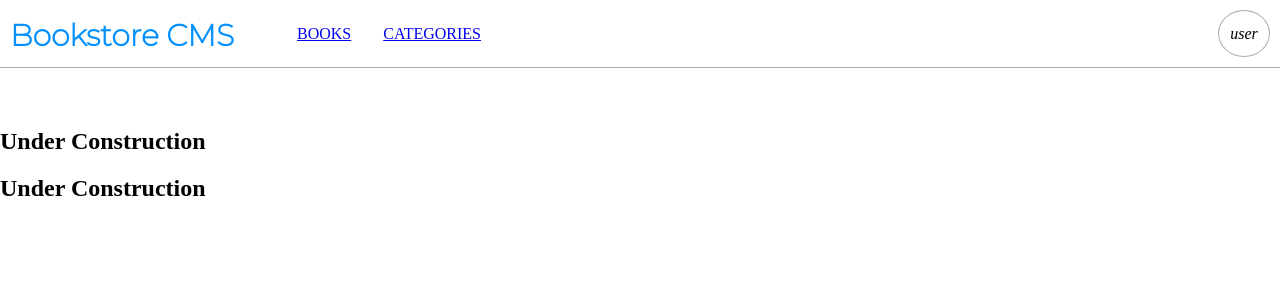
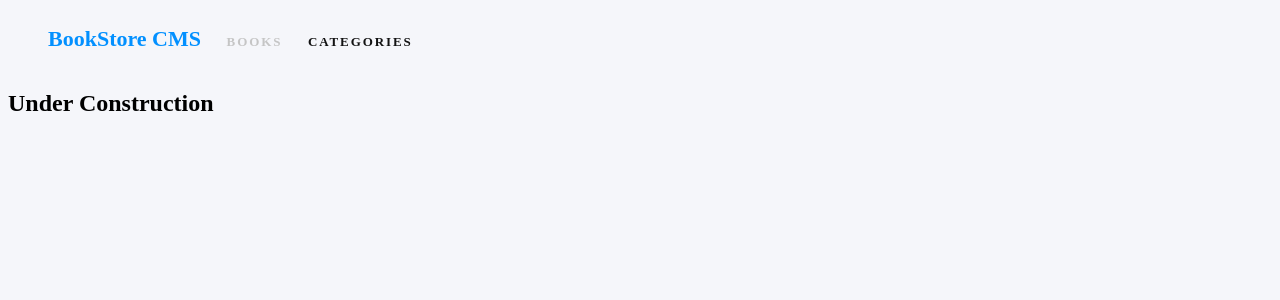
Before and after one commit to elmar8287/Bookstore, a React (Create React App) app: page /categories in a window 1280 px wide. Shown: the top 300 px of the page. Built offline with nearby package versions, Linux system fonts and the light colour scheme.

Commit message:
Add reached % styling

```diff
--- a/package.json
+++ b/package.json
@@ -9,6 +9,7 @@
     "prop-types": "^15.7.2",
     "react": "^17.0.2",
     "react-dom": "^17.0.2",
+    "react-icons": "^4.3.0",
     "react-redux": "^7.2.5",
     "react-router-dom": "^5.3.0",
     "react-scripts": "4.0.3",
--- a/src/components/BookContainer.js
+++ b/src/components/BookContainer.js
@@ -1,5 +1,5 @@
 import { Route, Switch } from 'react-router-dom';
-import BookList from './BookList';
+import BooksList from './BooksList';
 import InputBook from './InputBook';
 import Categories from '../redux/categories/categories';
 import Navi from './nav';
@@ -10,8 +10,8 @@ function BookContainer() {
       <Navi />
       <Switch>
         <Route exact path="/">
-          <div className="books">
-            <BookList />
+          <div className="book-container">
+            <BooksList />
             <InputBook />
           </div>
         </Route>
--- a/src/components/BookList.js
+++ b/src/components/BooksList.js
@@ -3,7 +3,7 @@ import { useSelector, useDispatch } from 'react-redux';
 import BookItem from './BookItem';
 import { loaded } from '../redux/books/books';
 
-function BookList() {
+function BooksList() {
   const dispatch = useDispatch();
   useEffect(() => {
     dispatch(loaded());
@@ -11,7 +11,7 @@ function BookList() {
 
   const books = useSelector((state) => state.books);
   return (
-    <ul>
+    <ul className="list-container">
       {books.map((book) => (
         <BookItem
           key={book.id}
@@ -22,4 +22,4 @@ function BookList() {
   );
 }
 
-export default BookList;
+export default BooksList;
--- a/src/components/InputBook.js
+++ b/src/components/InputBook.js
@@ -8,7 +8,7 @@ function InputBook() {
   const [inputBook, setInputBook] = useState({
     title: '',
     author: '',
-    category: '',
+    category: 'First Category',
   });
 
   const onChange = (e) => {
@@ -29,23 +29,24 @@ function InputBook() {
 
   const { title, category } = inputBook;
   return (
-    <div>
-      <h2>ADD NEW BOOK</h2>
-      <form>
+    <div className="input-container">
+      <h2 className="input-h2">ADD NEW BOOK</h2>
+      <form className="input-form">
         <input
           name="title"
+          className="input-title"
           type="text"
           placeholder="Book title"
           value={title}
           onChange={onChange}
         />
-        <select name="category" id="categories" value={category} onChange={onChange}>
-          <option value="First Category">first category</option>
-          <option value="Second Category">second category</option>
-          <option value="Third Category">third category</option>
-          <option value="Fourth Category">fourth category</option>
+        <select name="category" className="input-category" id="categories" value={category} onChange={onChange}>
+          <option value="First Category">First Category</option>
+          <option value="Second Category">Second Category</option>
+          <option value="Third Category">Third Category</option>
+          <option value="Fourth Category">Fourth Category</option>
         </select>
-        <button type="button" onClick={handleSubmit}>ADD BOOK</button>
+        <button type="button" className="input-button" onClick={handleSubmit}>ADD BOOK</button>
       </form>
     </div>
   );
--- a/src/components/nav.js
+++ b/src/components/nav.js
@@ -1,44 +1,36 @@
 import React from 'react';
-import {
-  BrowserRouter as Router,
-  Switch,
-  Route,
-  Link,
-} from 'react-router-dom';
+import { NavLink } from 'react-router-dom';
 import './navi.css';
-import Books from '../redux/books/books';
-import Categories from '../redux/categories/categories';
 
-export default function Navi() {
+const Navi = () => {
+  const links = [
+    {
+      id: 1,
+      path: '/',
+      text: 'BOOKS',
+    },
+    {
+      id: 2,
+      path: '/categories',
+      text: 'CATEGORIES',
+    },
+  ];
+
   return (
-    <Router>
-      <nav className="panel-pg">
-          <nav className="navi">
-            <div className="list-container">
-            <h1 className="Bookstore-CMS">Bookstore CMS</h1>
-            <ul className="menuList">
-              <li>
-                <Link to="/books">BOOKS</Link>
-              </li>
-              <li>
-                <Link to="/categories">CATEGORIES</Link>
-              </li>
-            </ul>
-            </div>
-            <div className="account"><i>user</i></div>
-          </nav>
+    <nav className="Navi">
+      <ul className="left-nav">
+        <h1>BookStore CMS</h1>
+        {links.map((link) => (
+          <li className="left-nav-li" key={link.id}>
+            <NavLink to={link.path} className="left-nav-a" activeClassName="active-link" exact>
+              {link.text}
+            </NavLink>
+          </li>
+        ))}
+      </ul>
+      <div className="right-nav"></div>
+    </nav>
+  );
+};
 
-        {/* A <Switch> looks through its children <Route>s and
-            renders the first one that matches the current URL. */}
-        <Switch>
-          <Route path="/books">
-            <Books />
-          </Route>
-          <Route path="/categories">
-            <Categories />
-          </Route>
-        </Switch>
-      </nav>
-    </Router>
-  );
-}
+export default Navi;
--- a/src/components/navi.css
+++ b/src/components/navi.css
@@ -1,22 +1,51 @@
-.Bookstore-CMS {
-  width: 15rem;
-  height: 2.313rem;
-  margin: 0.375rem 2.938rem 0.125rem 0;
-  font-family: Montserrat;
-  font-size: 1.875rem;
-  font-weight: bold;
-  font-stretch: normal;
-  font-style: normal;
-  line-height: normal;
-  letter-spacing: normal;
-  color: var(--azure);
+.navBar {
+  background-color: #fff;
+  padding: 1.681279vh 7.24vw 2.32128vh 7.32vh;
+  display: flex;
+  align-items: baseline;
+  justify-content: space-between;
+  border-bottom: 2px solid #e8e8e8;
 }
 
-.panel-bg {
-  width: 87.5rem;
-  height: 5.938rem;
-  margin: 0 0 2.375rem;
-  padding: 1.438rem 6.188rem 1.688rem 6.25rem;
-  background-color: rgb(158, 93, 93);
-  border: solid red;
+.left-nav {
+  display: flex;
+  align-items: baseline;
+  margin: 0;
+  gap: 2vw;
 }
+
+.left-nav h1,
+.left-nav-li {
+  font-family: 'Montserrat', 'Times New Roman', Times, serif;
+}
+
+.left-nav h1 {
+  color: #0290ff;
+  font-weight: 900;
+  font-size: 1.375rem;
+}
+
+.left-nav-li {
+  list-style: none;
+  font-weight: bold;
+  font-size: 0.813rem;
+}
+
+.left-nav-li a {
+  text-decoration: none;
+  font-size: 0.813rem;
+  letter-spacing: 1.9px;
+}
+
+.left-nav-a {
+  color: #c5c5c5;
+}
+
+.active-link {
+  color: #121212;
+  text-decoration: underline;
+}
+
+.right-nav {
+  color: #0290ff;
+}
--- a/src/index.css
+++ b/src/index.css
@@ -1,52 +1,212 @@
-@import url('https://fonts.googleapis.com/css2?family=Montserrat:wght@200&family=Roboto+Slab:wght@500&display=swap');
-
 body {
-  padding: 0;
-  margin: 0;
-  box-sizing: border-box;
+  font-family: 'Montserrat', 'Times New Roman', Times, serif;
+  background-color: #f5f6fa;
 }
 
-.navi {
+.book-container {
   display: flex;
-  align-items: center;
+  flex-direction: column;
+  padding: 1.681279vh 7.24vw 2.32128vh 7.32vh;
+}
+
+.input-container {
+  display: flex;
+  flex-direction: column;
+  border-top: 2px solid #e8e8e8;
+  padding-bottom: 20vh;
+}
+
+.input-h2 {
+  font-size: 1.25rem;
+  font-weight: bolder;
+  letter-spacing: -0.18px;
+  color: #888;
+}
+
+.input-form {
+  display: flex;
   justify-content: space-between;
-  padding: 10px;
-  border-bottom: 1px solid #b4a9a9;
-  margin-bottom: 60px;
+  gap: 2vw;
+}
 
+.input-title {
+  width: 41.5rem;
+  height: 1.5rem;
+}
+
+.input-category {
+  width: 17.813rem;
+  height: 1.9rem;
+}
+
+.input-button {
+  width: 11.5rem;
+  height: 1.9rem;
+  border-radius: 3px;
+  background-color: #0290ff;
+  font-size: 0.813rem;
+  font-weight: bold;
+  letter-spacing: 0.5px;
+  text-align: center;
+  color: #fff;
+  border-color: #0290ff;
 }
 
 .list-container {
   display: flex;
+  flex-direction: column;
+  gap: 2vh;
+  padding-left: 0;
 }
 
-.Bookstore-CMS {
-  width: 15rem;
-  height: 2.313rem;
-  margin: 0.375rem 2.938rem 0.125rem 0;
-  font-family: Montserrat;
-  font-size: 1.875rem;
-  color: #0290ff;
+.box {
+  display: flex;
+  justify-content: space-between;
+  border: 1px solid #e8e8e8;
+  background-color: #fff;
+  padding: 2vh 2vw;
 }
 
-.menuList {
-  display: flex;
-  align-items: center;
-  list-style-type: none;
-  gap: 2rem;
-  margin: 0;
-  padding: 0;
-  text-decoration: normal;
+.list-left-comp,
+.list-right-comp {
+  list-style: none;
 }
 
-.account {
+.list-left-category {
+  opacity: 0.5;
+  font-size: 0.875rem;
+  font-weight: bold;
+  color: #121212;
+}
+
+.font-roboto {
+  font-family: Roboto Slab, Arial, sans-serif;
+}
+
+.list-left-title {
+  font-size: 1.375rem;
+  font-weight: bold;
+  font-stretch: normal;
+  font-style: normal;
+  line-height: normal;
+  letter-spacing: -0.2px;
+  color: #121212;
+}
+
+.list-left-author {
+  font-size: 0.875rem;
+  font-weight: 300;
+  color: #4386bf;
+}
+
+.list-left-buttons {
   display: flex;
-  justify-content: center;
-  align-items: center;
-  width: 50px;
-  height: 45px;
-  margin-left: 5px;
-  color: var(--blue);
-  border: 1px solid #b4a9a9;
-  border-radius: 100%;
+  padding-top: 3vh;
 }
+
+.list-left-button,
+.list-left-button2 {
+  width: 4.563rem;
+  height: 1.188rem;
+  margin: 0;
+  font-size: 0.875rem;
+  font-weight: 300;
+  color: #4386bf;
+  padding-right: 1vw;
+}
+
+.list-left-button {
+  padding-right: 1vw;
+}
+
+.list-left-button2 {
+  padding-left: 1vw;
+  border-left: 2px solid #e8e8e8;
+}
+
+.list-left-button-remove {
+  border-top: none;
+  border-bottom: none;
+  border-right: none;
+  padding: 0 1vw;
+  background-color: white;
+  color: #4386bf;
+  border-color: #e8e8e8;
+}
+
+.list-right {
+  display: flex;
+  gap: 3vw;
+  padding-right: 8vw;
+}
+
+.list-right-2 {
+  border-left: 1px solid #e8e8e8;
+  padding-left: 5vw;
+}
+
+.list-right-comp {
+  opacity: 0.5;
+  font-size: 0.813rem;
+  font-weight: 300;
+  color: #121212;
+}
+
+.list-right-comp1 {
+  list-style: none;
+  font-size: 1rem;
+  font-weight: 300;
+  letter-spacing: -0.4px;
+  color: #121212;
+}
+
+.list-right-button {
+  width: 8.938rem;
+  height: 1.725rem;
+  border-radius: 3px;
+  background-color: #0290ff;
+  border-color: #0290ff;
+  color: #fff;
+  margin-top: 2vh;
+}
+
+.list-right-1 {
+  display: flex;
+}
+
+.oval-2 {
+  width: 3.9rem;
+  height: 3.9rem;
+  margin-top: 1vh;
+  border-style: solid;
+  border-width: 5px;
+  color: #379cf6;
+  border-top-color: #ddd;
+  border-image-slice: 1;
+  border-radius: 50%;
+}
+
+.oval-3 {
+  padding-right: 2vw;
+}
+
+.percentage {
+  font-size: 2rem;
+  color: #121212;
+  margin: 0;
+  padding-top: 2vh;
+  padding-left: 2vw;
+}
+
+.completed {
+  margin: 0;
+  opacity: 0.5;
+  font-size: 0.875rem;
+  color: #121212;
+  padding-left: 2vw;
+}
+
+.under {
+  color: #0290ff;
+  font-weight: 700;
+}
```
Also changed, not shown: src/components/BookItem.js (+20 -20 lines), src/redux/categories/categories.js (line endings or trailing spaces), 1 other file (tests, documents, lock files or other folders).
